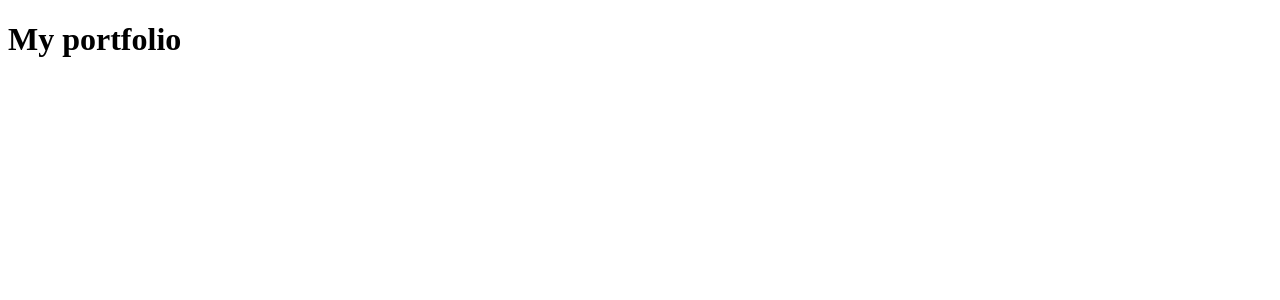
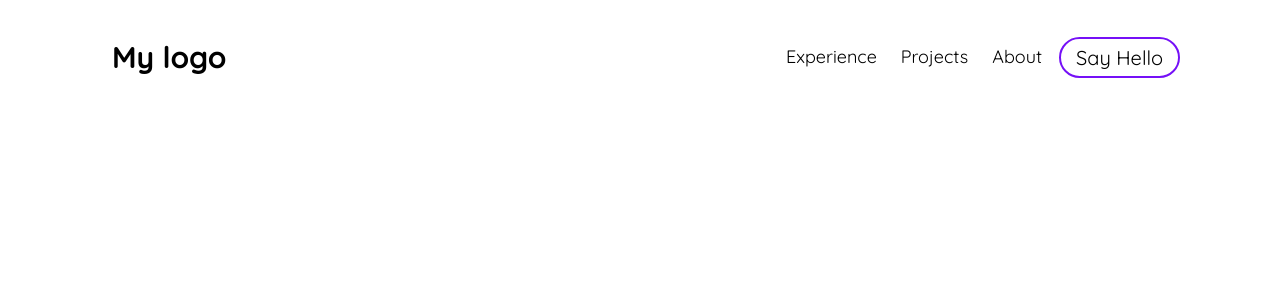
Before and after one commit to anhminhtran235/portfolio, a Vue app: page / in a window 1280 px wide. Shown: the top 300 px of the page. Built offline with nearby package versions, Linux system fonts and the light colour scheme.

Commit message:
Add navbar and setup scss

```diff
--- a/package.json
+++ b/package.json
@@ -9,6 +9,7 @@
   },
   "dependencies": {
     "core-js": "^3.6.5",
+    "node-sass": "^4.14.1",
     "vue": "^3.0.0"
   },
   "devDependencies": {
@@ -21,7 +22,8 @@
     "eslint": "^6.7.2",
     "eslint-plugin-prettier": "^3.3.1",
     "eslint-plugin-vue": "^7.0.0",
-    "prettier": "^2.2.1"
+    "prettier": "^2.2.1",
+    "sass-loader": "^8.0.0"
   },
   "eslintConfig": {
     "root": true,
--- a/public/index.html
+++ b/public/index.html
@@ -5,6 +5,10 @@
     <meta http-equiv="X-UA-Compatible" content="IE=edge">
     <meta name="viewport" content="width=device-width,initial-scale=1.0">
     <link rel="icon" href="<%= BASE_URL %>favicon.ico">
+    <link rel="preconnect" href="https://fonts.googleapis.com">
+    <link rel="preconnect" href="https://fonts.googleapis.com">
+    <link rel="preconnect" href="https://fonts.gstatic.com" crossorigin>
+    <link href="https://fonts.googleapis.com/css2?family=Quicksand:wght@300;400;500;600;700&display=swap" rel="stylesheet">
     <title><%= htmlWebpackPlugin.options.title %></title>
   </head>
   <body>
--- a/src/App.vue
+++ b/src/App.vue
@@ -1,5 +1,5 @@
 <template>
-  <main-page></main-page>
+    <main-page></main-page>
 </template>
 
 <script>
@@ -8,7 +8,23 @@ import MainPage from './pages/Main.vue';
 export default {
   name: "App",
   components: {
-    MainPage
+    MainPage,
   },
 };
 </script>
+
+<style lang="scss">
+  * {
+    padding: 0;
+    margin: 0;
+    box-sizing: border-box;
+  }
+
+  body {
+    font-family: 'Quicksand', sans-serif;
+    a {
+      text-decoration: none;
+      color: black;
+    }
+  }
+</style>
--- /dev/null
+++ b/src/components/Container.vue
@@ -0,0 +1,11 @@
+<template>
+    <div class="container">
+        <slot></slot>
+    </div>
+</template>
+
+<style scoped>
+    .container {
+        padding: 30px 100px;
+    }
+</style>
--- /dev/null
+++ b/src/components/Navbar.vue
@@ -0,0 +1,79 @@
+<template>
+    <nav class="nav-container">
+        <h2 class="logo">My logo</h2>
+        <ul class="nav">
+            <li>
+                <a href="#" class="nav-link">Experience</a>
+            </li>
+            <li>
+                <a href="#" class="nav-link">Projects</a>
+            </li>
+            <li>
+                <a href="#" class="nav-link">About</a>
+            </li>
+            <li>
+                <a href="#" class="nav-link-special">Say Hello</a>
+            </li>
+        </ul>
+    </nav>
+</template>
+
+<script>
+export default {
+
+}
+</script>
+
+<style scoped lang="scss">
+    @import '../styles/_variables.scss';
+
+    .nav-container {
+        display: flex;
+        justify-content: space-between;
+        align-items: center;
+
+        .logo {
+            font-size: 30px;
+            padding: 8px 12px;
+
+            &:hover {
+                cursor: pointer;
+            }
+        }
+
+        .nav {
+            display: flex;
+            list-style: none;
+
+            .nav-link,
+            .nav-link-special {
+                font-size: 18px;
+            }
+
+            .nav-link {
+                padding: 8px 12px;
+
+                &:hover {
+                    cursor: pointer;
+                    color: $purple;
+                }
+            }
+
+            .nav-link-special {
+                padding: 6px 15px;
+                font-size: 20px;
+                margin-left: 5px;
+                border-color: $purple;
+                border: 2px solid $purple;
+                border-radius: 290486px;
+
+                &:hover {
+                    cursor: pointer;
+                    background: $purple;
+                    color: white;
+                    transition: 0.2s ease-out;
+                }
+            }
+        }
+    }
+</style>
--- a/src/pages/Main.vue
+++ b/src/pages/Main.vue
@@ -1,9 +1,19 @@
 <template>
-    <h1>My portfolio</h1>
+    <container>
+        <navbar></navbar>
+    </container>
 </template>
 
 <script>
+import Container from '../components/Container.vue';
+import Navbar from '../components/Navbar.vue';
+
 export default {
+    components: {
+        Container,
+        Navbar,
+    },
+};
+</script>
 
-}
-</script>
+<style></style>
--- /dev/null
+++ b/src/styles/_variables.scss
@@ -0,0 +1 @@
+$purple: #7510f7;
```
Also changed, not shown: 1 other file (tests, documents, lock files or other folders).
